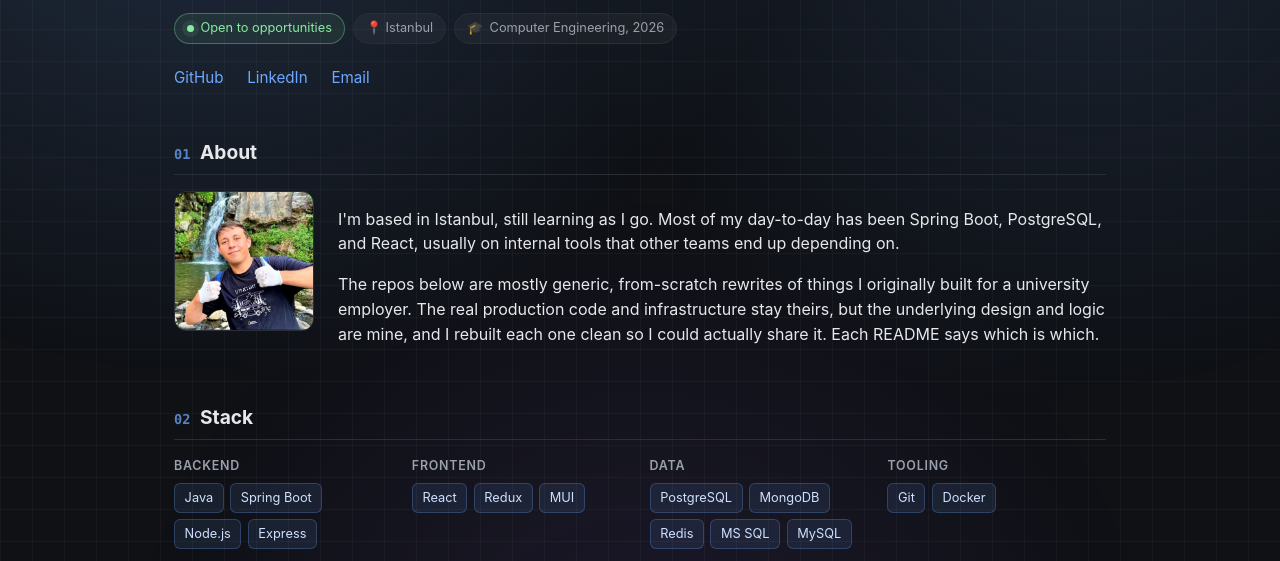
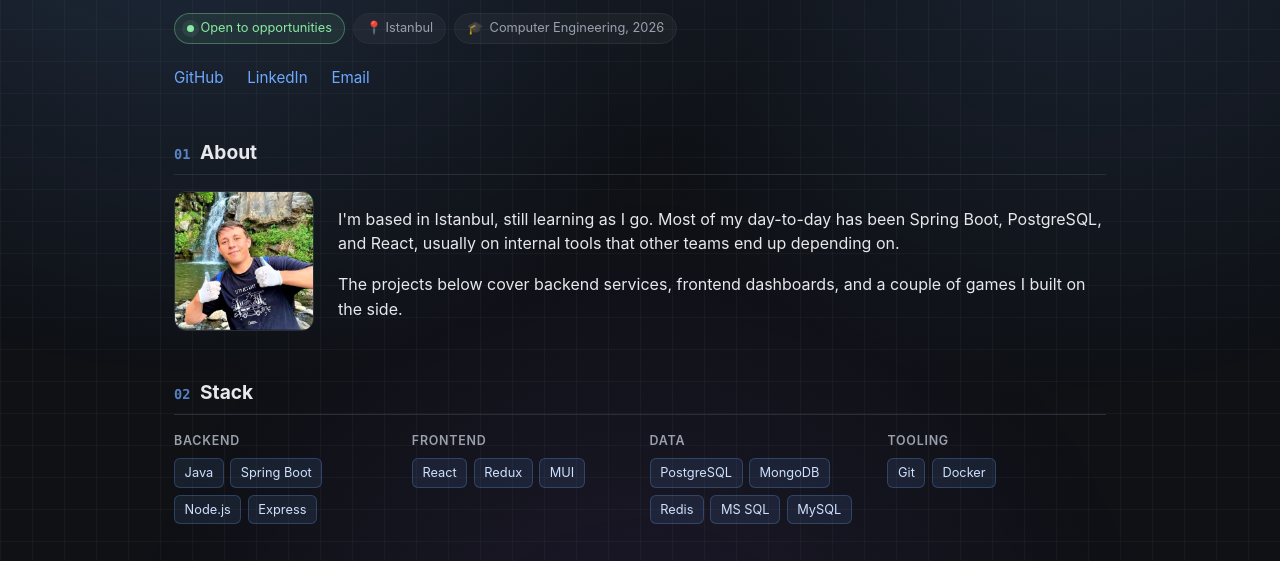
Before and after one commit to Omercanbasboga/Omercanbasboga.github.io, a plain HTML site: page index.html in a window 1280 px wide. Shown: the part 163-724 px from the top of the page. Drawn offline with Linux system fonts and the light colour scheme.

Commit message:
Fix about section wording on project ownership

```diff
--- a/index.html
+++ b/index.html
@@ -36,11 +36,9 @@
           I'm based in Istanbul, still learning as I go. Most of my day-to-day has been Spring Boot,
           PostgreSQL, and React, usually on internal tools that other teams end up depending on.
         </p>
-        <p data-en="The repos below are mostly generic, from-scratch rewrites of things I originally built for a university employer. The real production code and infrastructure stay theirs, but the underlying design and logic are mine, and I rebuilt each one clean so I could actually share it. Each README says which is which." data-tr="Aşağıdaki repolar çoğunlukla, bir üniversitede çalışırken yazdığım şeylerin jenerikleştirilmiş, sıfırdan yeniden yazılmış hali. Gerçek production kodu ve altyapı onlarda kalıyor, ama tasarım ve mantık bana ait, paylaşabilmek için her birini temiz baştan yazdım. Hangisinin ne olduğu her README'de yazıyor.">
-          The repos below are mostly generic, from-scratch rewrites of things I originally built for a
-          university employer. The real production code and infrastructure stay theirs, but the
-          underlying design and logic are mine, and I rebuilt each one clean so I could actually share it.
-          Each README says which is which.
+        <p data-en="The projects below cover backend services, frontend dashboards, and a couple of games I built on the side." data-tr="Aşağıdaki projeler backend servisleri, frontend dashboard'ları ve boş vakitlerimde yaptığım birkaç oyunu kapsıyor.">
+          The projects below cover backend services, frontend dashboards, and a couple of games I built
+          on the side.
         </p>
       </div>
     </div>
```
